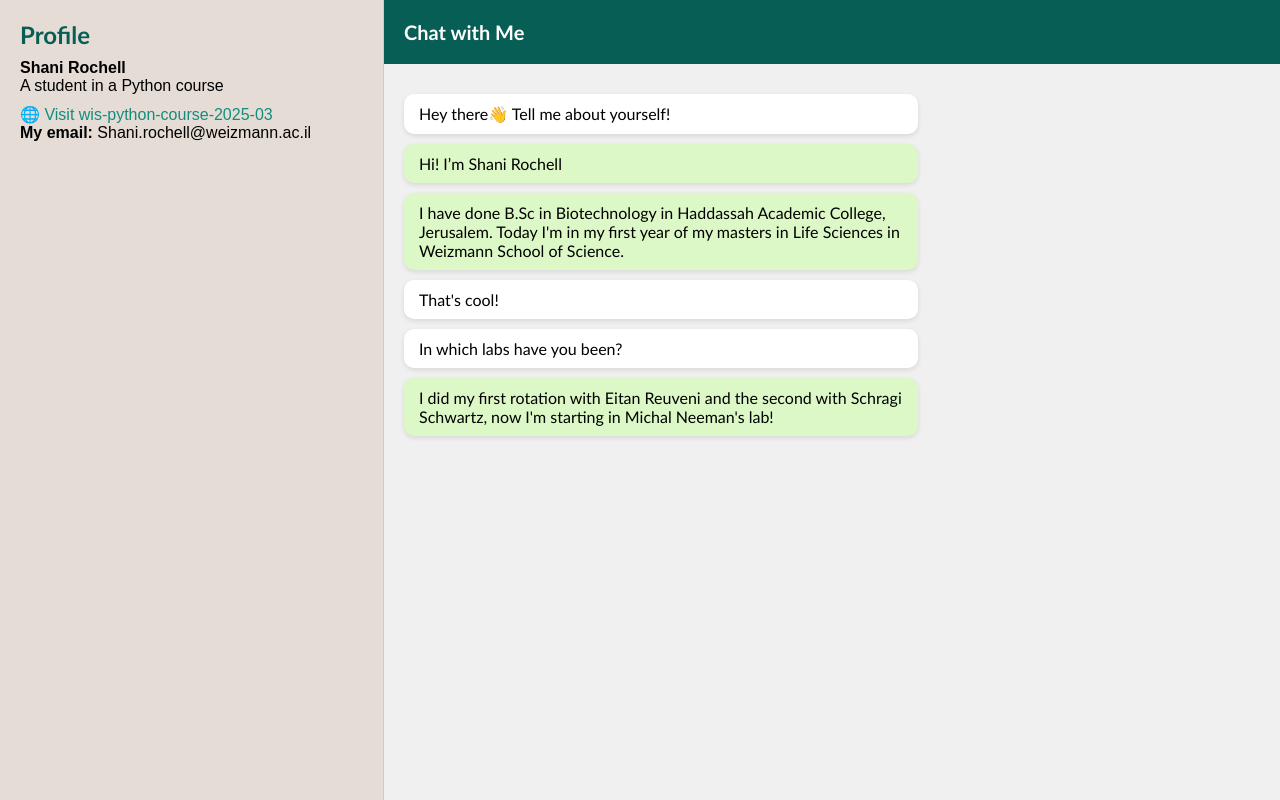
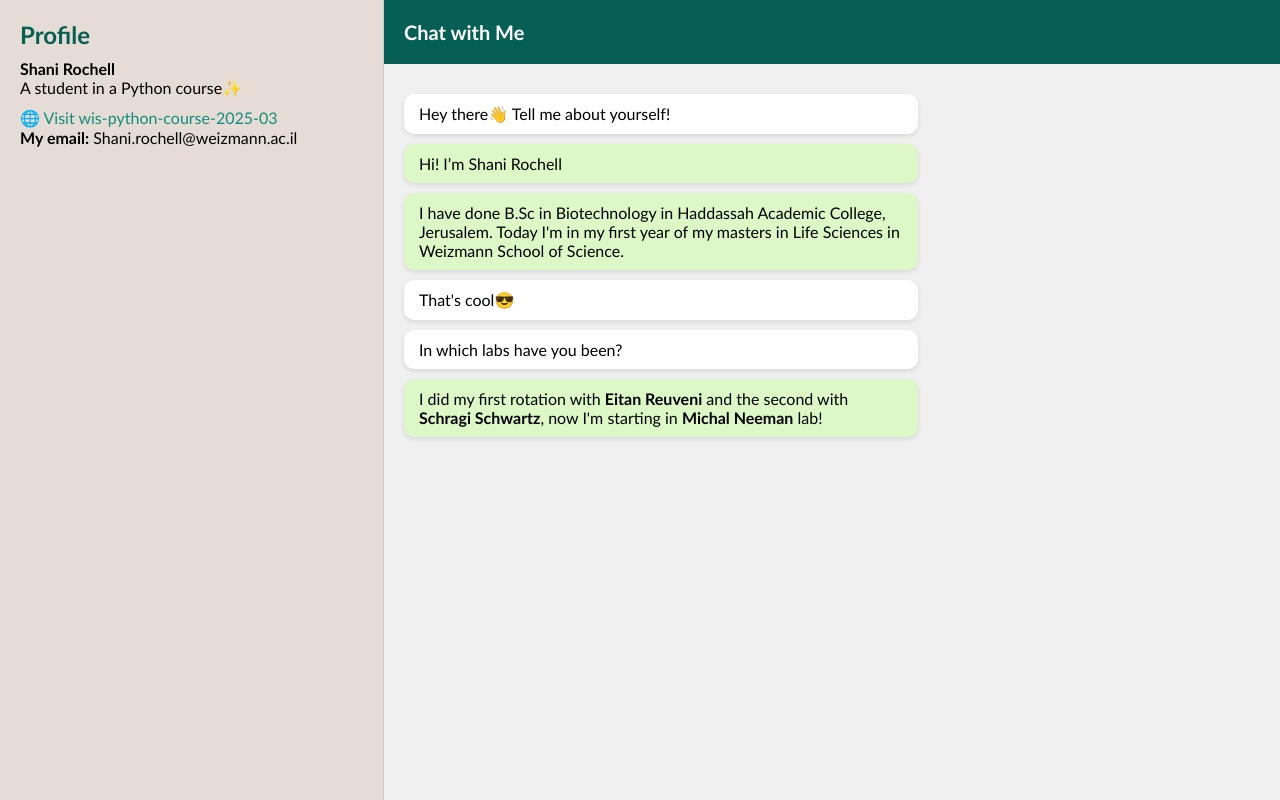
Before and after one commit to shaniroc/shaniroc.github.io, a plain HTML site: page index.html in a window 1280 px wide. Drawn offline with Linux system fonts and the light colour scheme.

Commit message:
Update index.html

```diff
--- a/index.html
+++ b/index.html
@@ -5,8 +5,8 @@
   <meta name="viewport" content="width=device-width, initial-scale=1">
   <title>Shani's WhatsApp – WhatsApp Style</title>
   <style>
-    * { margin: 0; padding: 0; box-sizing: border-box; font-family: sans-serif; }
-    body { display: flex; height: 100vh; }
+    * { margin: 0; padding: 0; box-sizing: border-box; font-family: 'Calibri', sans-serif; }
+    body { display: flex; height: 100vh; font-family: 'Calibri', sans-serif; }
     .sidebar {
       width: 30%;
       background: #e5ddd5;
@@ -60,7 +60,7 @@
   <div class="sidebar">
     <h2>Profile</h2>
     <p><strong>Shani Rochell</strong></p>
-    <p>A student in a Python course</p>
+    <p>A student in a Python course✨</p>
     <a href="https://github.com/Code-Maven/wis-python-course-2025-03" target="_blank" style="color: #128C7E; text-decoration: none; display: inline-block; margin-top: 10px;">
   🌐 Visit wis-python-course-2025-03
     </a>
@@ -73,9 +73,9 @@
       <div class="bubble me">Hi! I’m Shani Rochell</div>
       <div class="bubble me">I have done B.Sc in Biotechnology in Haddassah Academic College, Jerusalem.
         Today I'm in my first year of my masters in Life Sciences in Weizmann School of Science.</div>
-      <div class="bubble">That's cool!</div>
+      <div class="bubble">That's cool😎</div>
       <div class="bubble">In which labs have you been?</div>
-      <div class="bubble me">I did my first rotation with Eitan Reuveni and the second with Schragi Schwartz, now I'm starting in Michal Neeman's lab!</div>
+      <div class="bubble me">I did my first rotation with <strong>Eitan Reuveni</strong> and the second with <strong>Schragi Schwartz</strong>, now I'm starting in <strong>Michal Neeman</strong> lab!</div>
     </div>
   </div>
 </body>
```
